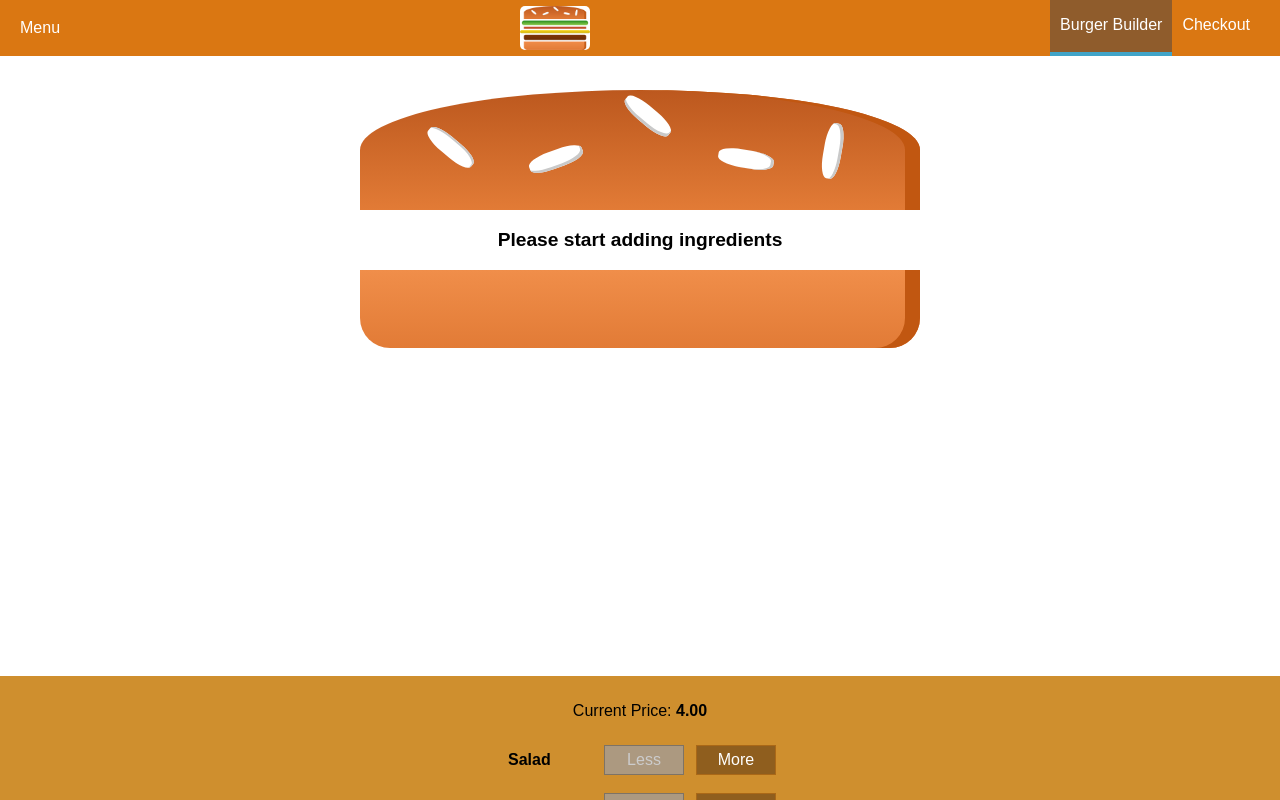
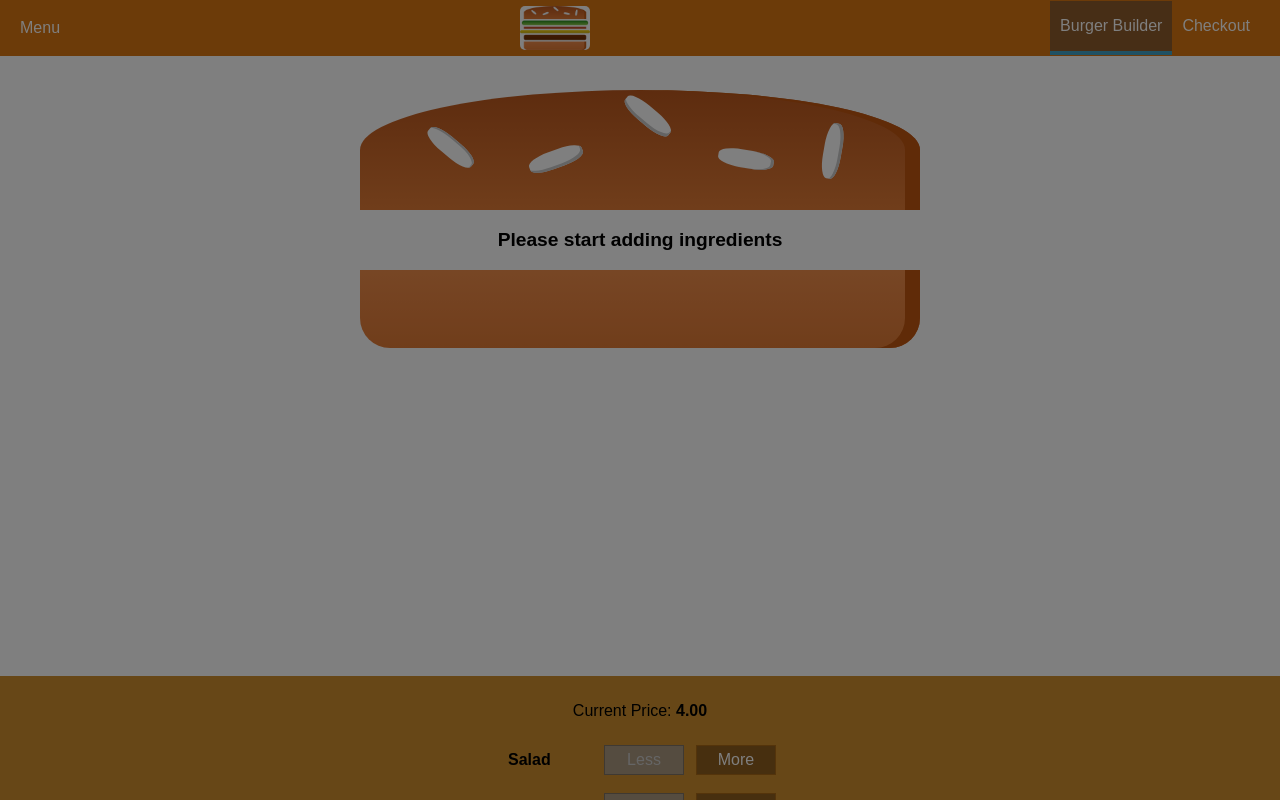
Before and after one commit to sujithsavithryma/burger-builder-react-class-based, a React (Create React App) app: page / in a window 1280 px wide. Shown: the top 800 px of the page. Built offline with nearby package versions, Linux system fonts and the light colour scheme; a web font is replaced by a local one.

Commit message:
Side drawer added

```diff
--- a/src/components/Layout/Layout.js
+++ b/src/components/Layout/Layout.js
@@ -1,18 +1,35 @@
-import React from 'react';
+import React, { Component } from 'react';
 import Auxillary from '../../hoc/Auxillary/Auxillary';
 import Toolbar from '../Toolbar/Toolbar';
 import classes from './Layout.module.css';
 import Nav from '../Nav/Nav';
+import SideDrawer from '../SideDrawer/SideDrawer';
 
-const layout = (props) => {
+class Layout extends Component {
+
+    state = {
+        sideDrawerOpen: true
+    }
+
+    sideDrawerClosedHandler = () => {
+        this.setState({sideDrawerOpen: false});
+    }
+
+    render() {
         return (
             <Auxillary>
                 <Toolbar>
-                <Nav></Nav>
+                    <div className={classes.DesktopOnly}>
+                        <Nav />
+                    </div>
                 </Toolbar>
-            <main className={classes.Layout}> {props.children} </main>
+                <SideDrawer
+                    closed={this.sideDrawerClosedHandler}
+                    open={this.state.sideDrawerOpen} />
+                <main className={classes.Layout}> {this.props.children} </main>
             </Auxillary>
         );
     }
+}
 
-export default layout;
+export default Layout;
--- a/src/components/Layout/Layout.module.css
+++ b/src/components/Layout/Layout.module.css
@@ -1,3 +1,9 @@
 .Layout {
     margin-top: 76px;
 }
+
+@media (max-width: 499px) {
+    .DesktopOnly {
+        display: none;
+    }
+}
--- a/src/components/Nav/Nav.module.css
+++ b/src/components/Nav/Nav.module.css
@@ -3,7 +3,18 @@
     padding: 0;
     list-style: none;
     box-sizing: border-box;
-    display: flex;
-    align-items: center;
-    height: 100%;
+    display: block;
+    width: 100%;
 }
+
+@media (min-width: 500px) {
+    .Nav {
+        margin: 0;
+        padding: 0;
+        list-style: none;
+        box-sizing: border-box;
+        display: flex;
+        align-items: center;
+        height: 100%;
+    }
+}
--- a/src/components/Nav/NavItem/NavItem.module.css
+++ b/src/components/Nav/NavItem/NavItem.module.css
@@ -1,18 +1,39 @@
+.NavItem {
+    margin: 10px 0;
+    box-sizing: border-box;
+    display: block;
+    width: 100%;
+}
+
+.NavItem a {
+    color: #8F5C2C;
+    text-decoration: none;
+    box-sizing: border-box;
+    display: block;
+    width: 100%;
+}
+
+.NavItem a:hover,
+.NavItem a:active,
+.NavItem a.active {
+    color: #40A4C8;
+}
+
+
+
+@media (min-width: 500px) {
     .NavItem {
         margin: 0;
-    box-sizing: border-box;
         display: flex;
         height: 100%;
         align-items: center;
+        width: auto;
     }
 
     .NavItem a {
         color: white;
-    text-decoration: none;
         padding: 16px 10px;
         border-bottom: 4px solid transparent;
-    box-sizing: border-box;
-    display: block;
         height: 100%;
     }
 
@@ -23,3 +44,5 @@
         border-bottom-color: #40A4C8 ;
         color: white;
     }
+
+}
--- /dev/null
+++ b/src/components/SideDrawer/SideDrawer.js
@@ -0,0 +1,35 @@
+import React from 'react';
+import Logo from '../Logo/Logo';
+import Nav from '../Nav/Nav';
+import Backdrop from '../UI/Backdrop/Backdrop';
+import Auxillary from '../../hoc/Auxillary/Auxillary';
+import classes from './SideDrawer.module.css';
+
+const sideDrawer = (props) => {
+
+    let attachedClasses = [classes.SideDrawer, classes.Close];
+
+    if (props.open) {
+        attachedClasses = [classes.SideDrawer, classes.Open];
+    }
+
+    return (
+        <Auxillary>
+            <Backdrop
+                show={props.open}
+                backdropClick={props.closed} />
+            <div
+                className={attachedClasses.join(' ')}>
+                <h2>Burger Builder</h2>
+                <div className={classes.Logo}>
+                    <Logo />
+                </div>
+                <nav>
+                    <Nav />
+                </nav>
+            </div>
+       </Auxillary>
+    );
+}
+
+export default sideDrawer;
--- /dev/null
+++ b/src/components/SideDrawer/SideDrawer.module.css
@@ -0,0 +1,33 @@
+.SideDrawer {
+    position: fixed;
+    display: 280px;
+    max-width: 70%;
+    height: 100%;
+    left: 0;
+    top: 0;
+    z-index: 200;
+    background-color: white;
+    padding: 10px 16px;
+    box-sizing: border-box;
+    transition: transform 0.3s ease-out;
+    text-align: center;
+}
+
+.Logo {
+    height: 60px;
+    text-align: center;
+}
+
+.Open {
+    transform: translateX(0);
+}
+
+.Close {
+    transform: translateX(-100%);
+}
+
+@media (min-width: 500px) {
+    .SideDrawer {
+        display: none;
+    }
+}
--- a/src/components/Toolbar/Toolbar.js
+++ b/src/components/Toolbar/Toolbar.js
@@ -7,7 +7,9 @@ const toolbar = (props) => {
         <header className={classes.Toolbar}>
             <div>Menu</div>
             <Logo />
-            {props.children}
+            <div>
+                {props.children}
+            </div>
         </header>
     );
 }
```
Lines whose indentation alone changed are shown as unchanged.
